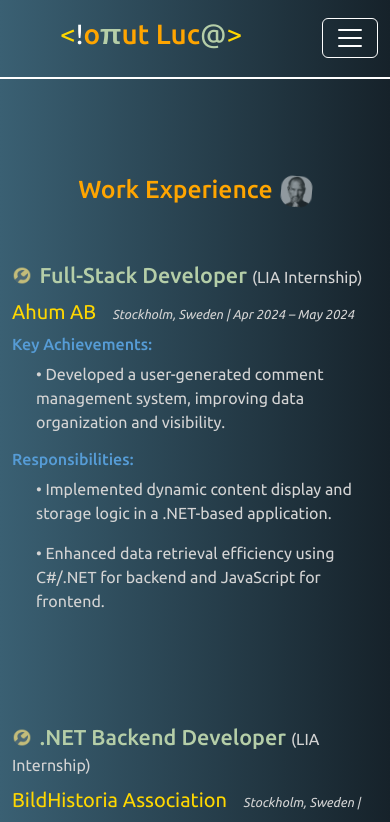
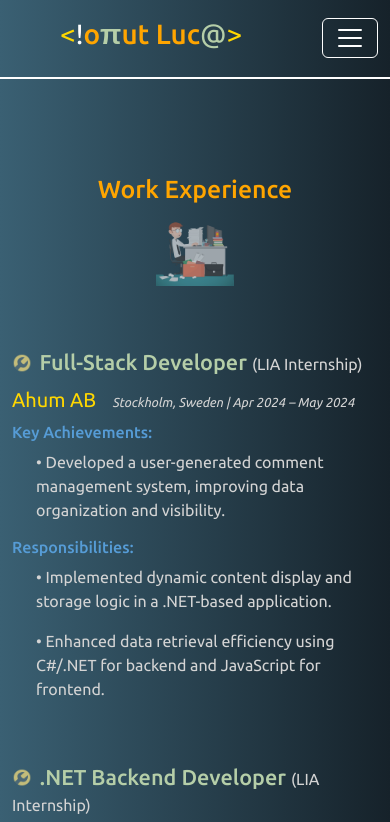
Before and after one commit to IonutLuca86/ionutlucaCV_v2, a React (Vite) app: page /work in a window 390 px wide. Shown: the top 822 px of the page. Built offline with nearby package versions, Linux system fonts and the light colour scheme.

Commit message:
small changes

```diff
--- a/src/components/About.css
+++ b/src/components/About.css
@@ -51,12 +51,14 @@
     box-shadow: 0 4px 10px rgba(255, 255, 255, 0.2);
   }
 
+  .worker-img{
+    width: 20vw;
+    height: auto;
+  }
+
 @media screen and (max-width: 800px) {
     .job{
         width: 5vw;
-    }
-    .steve{
-        width: 8vw;
     }
     .project-img{
         width: 30vw;
--- a/src/components/Work.jsx
+++ b/src/components/Work.jsx
@@ -1,66 +1,117 @@
- import steve from '../assets/steve-jobs.png'
- import job from '../assets/job.png'
- import './About.css'
- import { motion } from 'framer-motion'
+/* eslint-disable react/prop-types */
+import job from '../assets/job.png';
+import './About.css';
+import { motion } from 'framer-motion';
+import worker from '../assets/worker.png';
 
- export default function Work() {
-    return(
 
-        <div className="container d-flex flex-column justify-content-between align-items-center align-items-lg-start my-5 py-5">
-        <h2 className='text-orange align-self-center'>Work Experience
-        <motion.img src={steve} alt="steve jobs" className='ms-2 steve'
-        initial={{ opacity: 0, x: "100%" , rotate : 2}}
-        animate={{ opacity: 0.5 ,x: 0 , rotate : 5}}
-        transition={{ type: "tween", duration: 1}}/>
-        </h2>
+const workExperiences = [
+  {
+    title: "Full-Stack Developer",
+    type: "(LIA Internship)",
+    company: "Ahum AB",
+    companyLink: "https://www.ahum.se/",
+    location: "Stockholm, Sweden",
+    duration: "Apr 2024 – May 2024",
+    achievements: [
+      "Developed a user-generated comment management system, improving data organization and visibility."
+    ],
+    responsibilities: [
+      "Implemented dynamic content display and storage logic in a .NET-based application.",
+      "Enhanced data retrieval efficiency using C#/.NET for backend and JavaScript for frontend."
+    ]
+  },
+  {
+    title: ".NET Backend Developer",
+    type: "(LIA Internship)",
+    company: "BildHistoria Association",
+    companyLink: "https://bildhistoria.se/",
+    location: "Stockholm, Sweden",
+    duration: "Sep 2023 – Apr 2024",
+    achievements: [
+      "Designed an image upload and validation system handling large CSV imports, ensuring 99% data accuracy.",
+      "Developed a C# console app that automated CSV data processing, reducing manual workload by 80%."
+    ],
+    responsibilities: [
+      "Created Swagger API endpoints for image uploads and validation.",
+      "Integrated Azure Blob Storage for scalable image storage.",
+      "Built backend functionality using C#/.NET, Docker, and Azure to improve platform performance."
+    ]
+  },
+  {
+    title: "IT Support Technician, Machine Operator & Warehouse Employee",
+    type: "",
+    company: "",
+    location: "Stockholm, Sweden & Iasi, Romania",
+    duration: "Prior to Sep 2022",
+    achievements: [
+      "Gained technical troubleshooting and customer support experience as an IT Support Technician.",
+      "Worked as a heavy machine operator, developing problem-solving skills and attention to detail in high-precision tasks.",
+      "Gained hands-on experience in logistics and teamwork as a warehouse employee, ensuring efficient inventory handling and order fulfillment."
+    ],
+    responsibilities: []
+  }
+];
 
-        <div className='d-flex flex-column justify-content-between align-items-start my-5'>
-            <h4 className='text-green'>
-            <motion.img src={job} alt="job icon" className='me-2 pb-1 job'
-                initial={{ opacity: 0,}}
-                animate={{ opacity: 0.7 }}
-                transition={{ duration: 0.5, ease: "easeInOut", delay: 0.1 }} />
-                Full-Stack Developer <span className='text-gray fs-md'>(LIA Internship)</span></h4>
-            <h5><a href="https://www.ahum.se/?gad_source=1&gclid=Cj0KCQiA2oW-BhC2ARIsADSIAWqp0tw52qfJqGBEIxsaN5SDlTTEA9qedAkcDTT6KCNsKBTST1dpbvIaAhsIEALw_wcB" target="_blank" rel="noopener noreferrer"
-                    className='text-yellow link-to me-3'>Ahum AB</a><span className='text-gray fs-sm fst-italic'>Stockholm, Sweden | Apr 2024 – May 2024</span></h5>
-            <h6 className='text-blue'>Key Achievements:</h6>
-            <p className='text-gray ms-4'>•	Developed a user-generated comment management system, improving data organization and visibility.</p>
-            <h6 className='text-blue'>Responsibilities:</h6>
-            <p className='text-gray ms-4'>•	Implemented dynamic content display and storage logic in a .NET-based application.</p>
-            <p className='text-gray ms-4'>•	Enhanced data retrieval efficiency using C#/.NET for backend and JavaScript for frontend.</p>
-        </div>
-        <div className='d-flex flex-column justify-content-between align-items-start my-5'>
-            <h4 className='text-green'>
-            <motion.img src={job} alt="job icon" className='me-2 pb-1 job'
-                initial={{ opacity: 0,}}
-                animate={{ opacity: 0.7 }}
-                transition={{ duration: 0.5, ease: "easeInOut", delay: 0.1 }} />
-                .NET Backend Developer <span className='text-gray fs-md'>(LIA Internship)</span></h4>
-            <h5><a href="https://bildhistoria.se/" target="_blank" rel="noopener noreferrer"
-                    className='text-yellow link-to me-3'>BildHistoria Association</a><span className='text-gray fs-sm fst-italic'>Stockholm, Sweden | Sep 2023 – Apr 2024</span></h5>
-            <h6  className='text-blue'>Key Achievements:</h6>
-            <p className='text-gray ms-4'>•	Designed an image upload and validation system handling large CSV imports, ensuring 99% data accuracy.</p>
-            <p className='text-gray ms-4'>•	Developed a C# console app that automated CSV data processing, reducing manual workload by 80%.</p>
-            <h6  className='text-blue'>Responsibilities:</h6>
-            <p className='text-gray ms-4'>•	Created Swagger API endpoints for image uploads and validation.</p>
-            <p className='text-gray ms-4'>•	Integrated Azure Blob Storage for scalable image storage.</p>
-            <p className='text-gray ms-4'>•	Built backend functionality using C#/.NET, Docker, and Azure to improve platform performance.</p>
-        </div>
-        <div className='d-flex flex-column justify-content-between align-items-start my-5 '>
-            <h4 className='text-green'>
-            <motion.img src={job} alt="job icon" className='me-2 pb-1 job'
-                initial={{ opacity: 0,}}
-                animate={{ opacity: 0.7 }}
-                transition={{ duration: 0.5, ease: "easeInOut", delay: 0.1 }} />
-                IT Support Technician, Machine Operator & Warehouse employee <span className='text-gray fs-md'></span></h4>
-                <h5 className='text-blue'><span className='text-gray fs-sm fst-italic'>Stockholm, Sweden & Iasi,Romania | prior to Sep 2022</span></h5>
-                <h6 className='text-yellow'>Key Achievements:</h6>
-            <p className='text-gray ms-4'>•	Gained technical troubleshooting and customer support experience as an IT Support Technician.</p>
-            <p className='text-gray ms-4'>•	Worked as a heavy machine operator, developing problem-solving skills and attention to detail in high-precision tasks.</p>
-            <p className='text-gray ms-4'>• Gained hands-on experience in logistics and teamwork as a warehouse employee,
-                 ensuring efficient inventory handling and order fulfillment.</p>
-        </div>
+
+const WorkExperience = ({ title, type, company, companyLink, location, duration, achievements, responsibilities }) => (
+  <div className="d-flex flex-column justify-content-between align-items-start my-5">
+    <h4 className="text-green">
+      <motion.img
+        src={job}
+        alt="job icon"
+        className="me-2 pb-1 job"
+        initial={{ opacity: 0 }}
+        animate={{ opacity: 0.7 }}
+        transition={{ duration: 0.5, ease: "easeInOut", delay: 0.1 }}
+      />
+      {title} <span className="text-gray fs-md">{type}</span>
+    </h4>
+    <h5>
+      {company && (
+        <a href={companyLink} target="_blank" rel="noopener noreferrer" className="text-yellow link-to me-3">
+          {company}
+        </a>
+      )}
+      <span className="text-gray fs-sm fst-italic">{location} | {duration}</span>
+    </h5>
+    {achievements.length > 0 && <h6 className="text-blue">Key Achievements:</h6>}
+    {achievements.map((ach, index) => (
+      <p key={index} className="text-gray ms-4">• {ach}</p>
+    ))}
+    {responsibilities.length > 0 && <h6 className="text-blue">Responsibilities:</h6>}
+    {responsibilities.map((res, index) => (
+      <p key={index} className="text-gray ms-4">• {res}</p>
+    ))}
+  </div>
+);
+
+export default function Work() {
+  return (
+    <div className="container d-flex flex-column justify-content-between align-items-center align-items-lg-start my-5 py-5">
+      <h2 className="text-orange align-self-center">
+        Work Experience
+      </h2>
+      <div className='d-flex flex-column flex-lg-row justify-content-between align-items-center gap-3'>
+      <div>
+      <motion.img
+        src={worker}
+        alt="coder icon"
+        className="worker-img"
+        initial={{ opacity: 0 }}
+        animate={{ opacity: 0.7 }}
+        transition={{ duration: 0.5, ease: "easeInOut", delay: 0.1 }}
+      />
+      </div>
+
+        <div>
+            {workExperiences.map((job, index) => (
+            <WorkExperience key={index} {...job} />
+        ))}
         </div>
 
-    )
- }
+      </div>
+
+    </div>
+  );
+}
```
Also changed, not shown: src/assets/worker.png (added).
